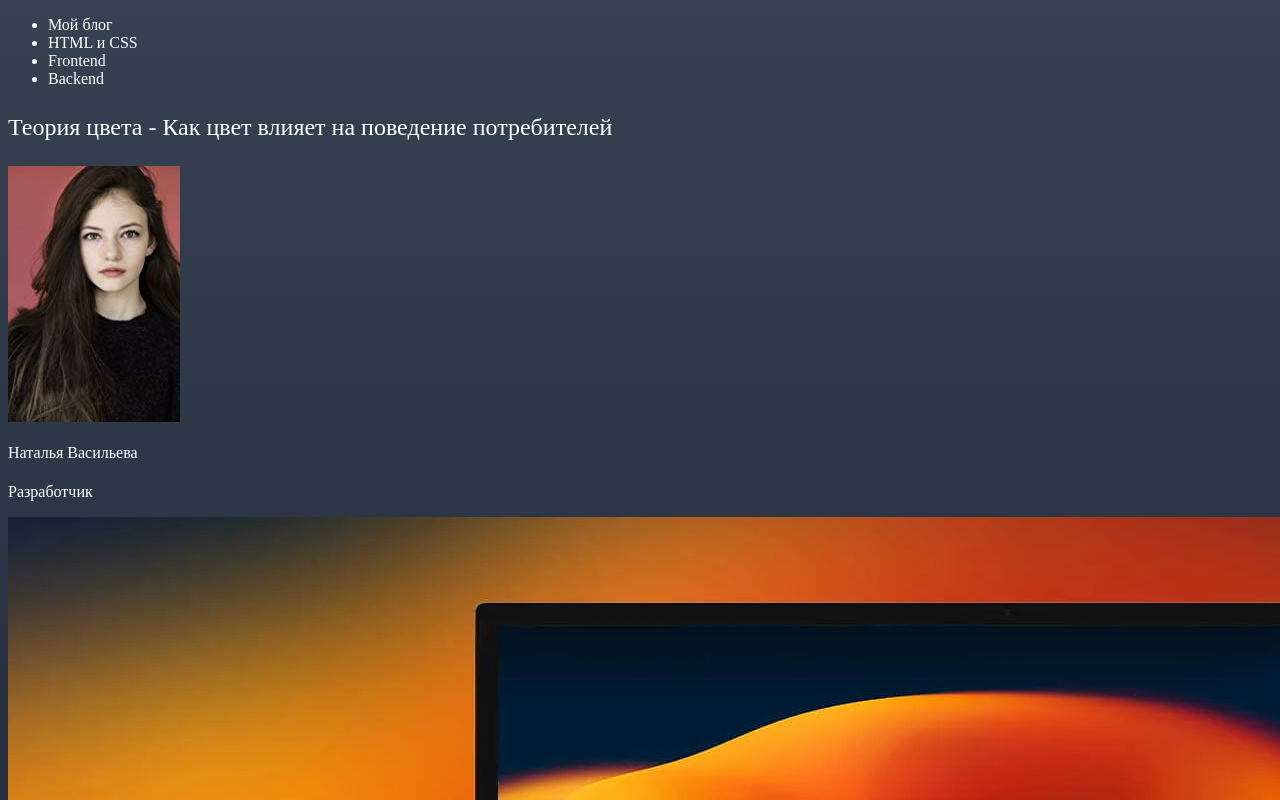
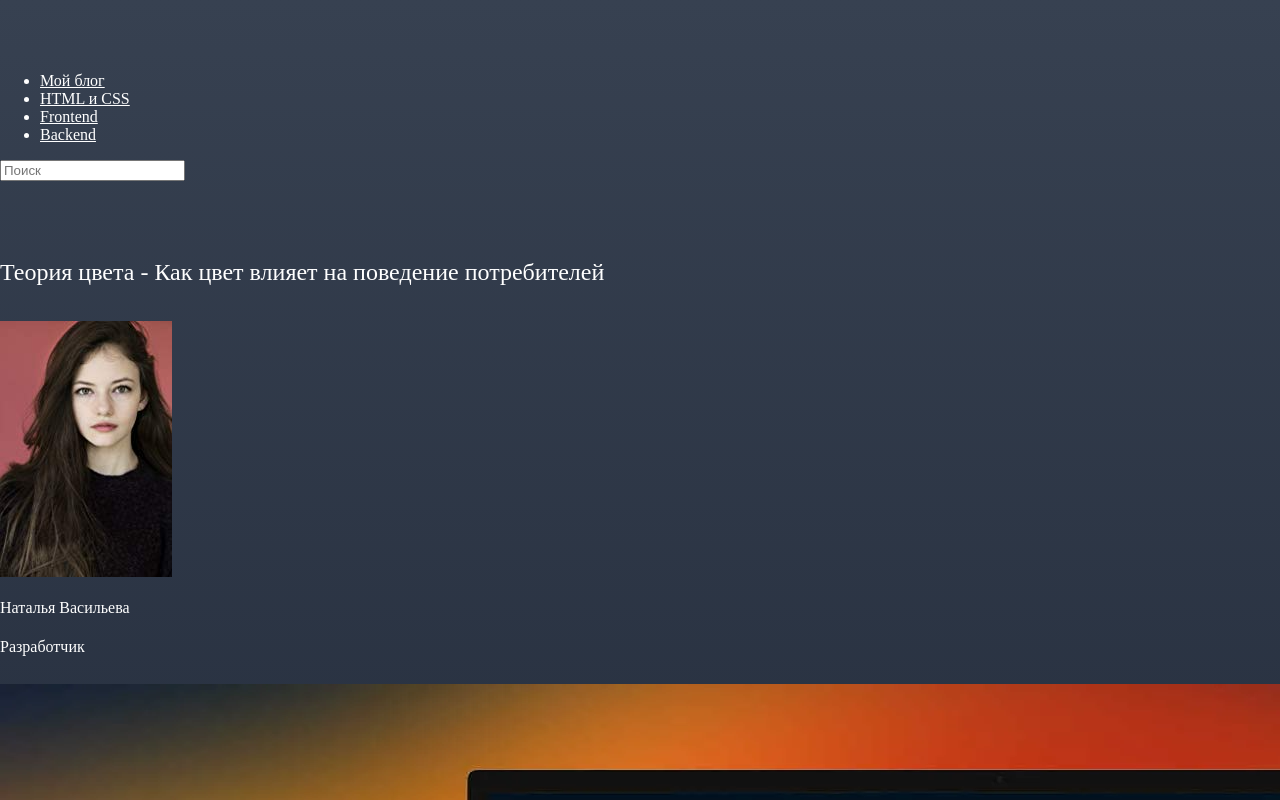
Before and after one commit to sxeiter/HTML-CSS, a plain HTML site: page 1-Blog/index.html in a window 1280 px wide. Shown: the top 800 px of the page. Drawn offline with Linux system fonts and the light colour scheme.

Commit message:
чуток сделал css

```diff
--- a/1-Blog/index.html
+++ b/1-Blog/index.html
@@ -15,6 +15,7 @@
           <li><a href="#">Frontend</a></li>
           <li><a href="#">Backend</a></li>
         </ul>
+        <input type="search" name="search" placeholder="Поиск" />
       </nav>
     </header>
     <main>
@@ -22,12 +23,16 @@
         <h1 class="heroHeader">
           Теория цвета - Как цвет влияет на поведение потребителей
         </h1>
-        <div>
+        <div class="avatar">
           <img src="./images/avatar.png" alt="avatarka" />
           <h2 class="avatarHeader">Наталья Васильева</h2>
           <p>Разработчик</p>
         </div>
-        <img src="./images/bg-img.png" alt="большая картинка на странице" />
+        <img
+          src="./images/bg-img.png"
+          alt="большая картинка на странице"
+          class="bigPicture"
+        />
         <p class="firstParagraf">
           Теория цвета — это особенности эмоционального восприятия человеком тех
           или иных цветовых решений. Цвета и различные их комбинации влияют на
--- a/1-Blog/style.css
+++ b/1-Blog/style.css
@@ -1,13 +1,26 @@
 body {
+  padding: 0;
+  margin: 0;
   background: linear-gradient(180deg, #374151 0%, #111827 100%);
   color: #fff;
+}
+
+header {
+  margin: 72px 0 72px;
+}
+
+ul {
+  text-decoration: none;
 }
 
 header a {
   font-weight: 400;
   font-size: 16px;
-  text-decoration: none;
   color: #fff;
+}
+
+h1 {
+  margin: 0 0 30px 0;
 }
 
 .heroHeader {
@@ -16,11 +29,21 @@ header a {
   line-height: 38px;
 }
 
+.avatar {
+  padding: 0;
+  margin: 0 0 28px 0;
+}
+
 .avatarHeader {
   font-weight: 400;
   font-size: 16px;
   line-height: 28px;
   color: #fff;
+}
+
+.bigPicture {
+  margin: 0 0 69x 0;
+  padding: 0;
 }
 
 .firstParagraf {
```
